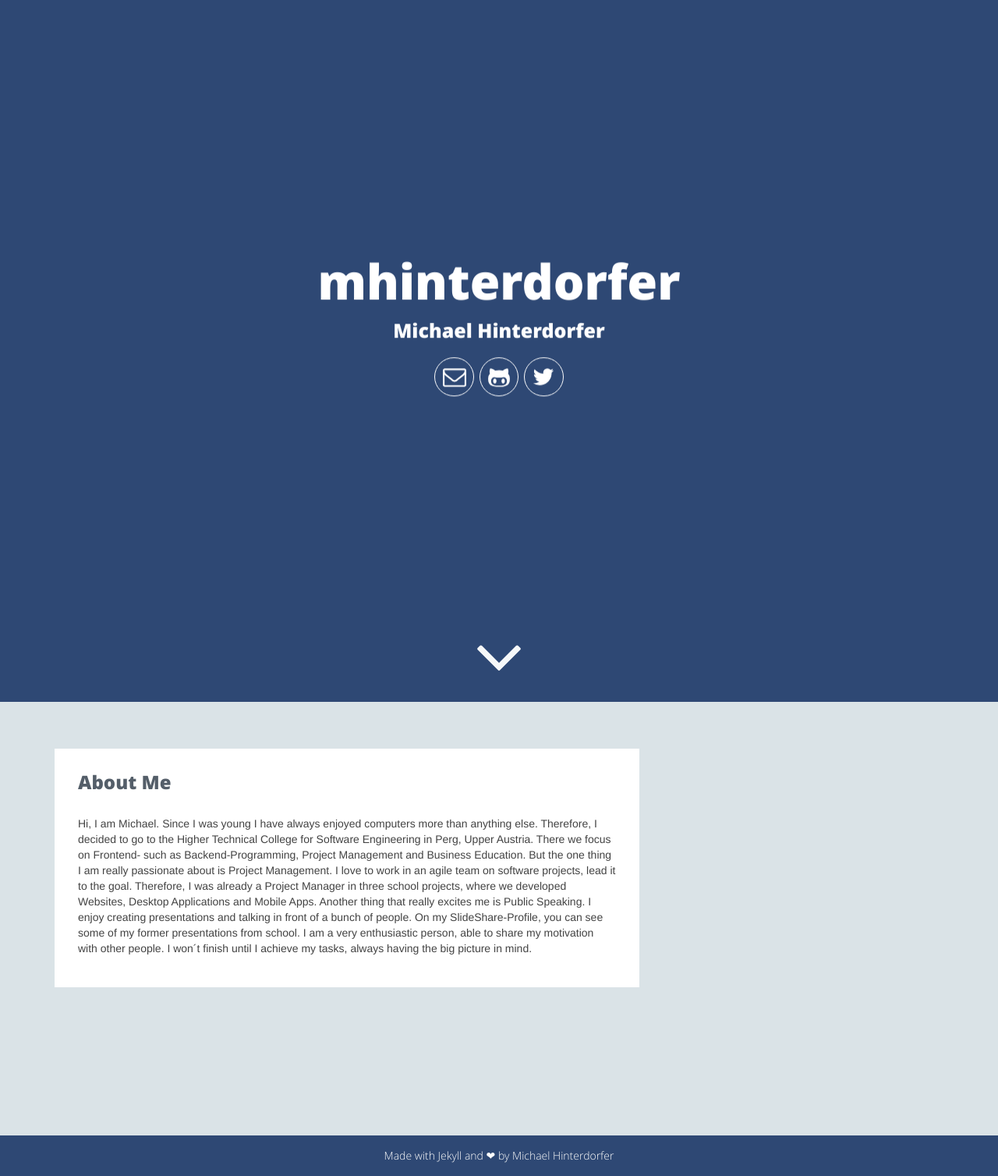
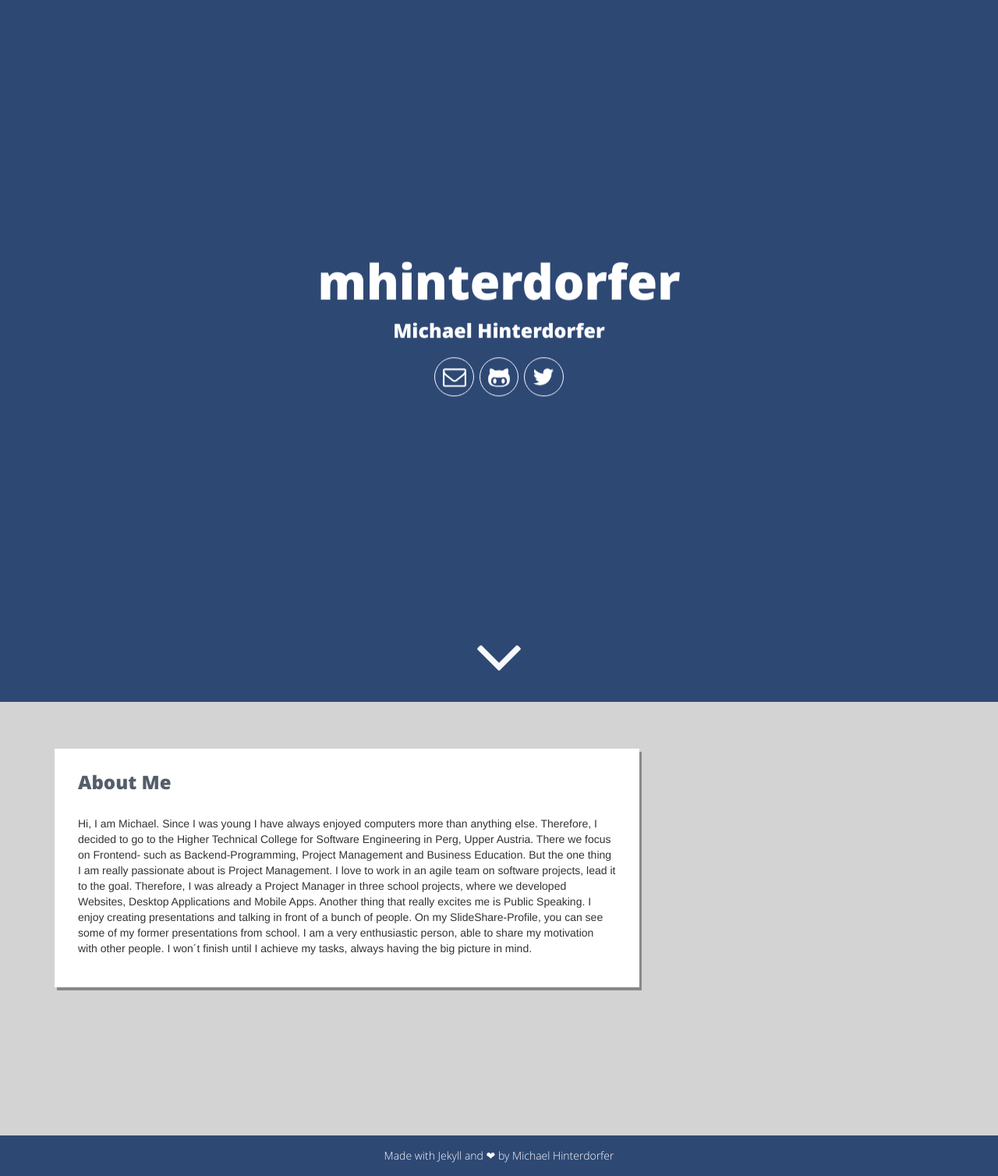
Before and after one commit to MHinterdorfer/MHinterdorfer.github.io, a Jekyll site: the page built from index.html, in a window 1280 px wide. Shown: the whole page at 78% size. Built offline with Jekyll 4.4.1, drawn with Linux system fonts in a browser that asks for light colours.

Commit message:
added shadow to cards

```diff
--- a/assets/css/main.css
+++ b/assets/css/main.css
@@ -1,7 +1,6 @@
 body {
-	color: #434343;
-	background: #DAE3E7;
-  }
+	background: #D3D3D3;
+}
 
 /* ======= Sections======= */
 .sections-wrapper {
@@ -11,6 +10,7 @@ body {
 
 .section {
   margin-bottom: 30px;
+  box-shadow: 3px 4px #888888;
 }
 
 .section .section-inner {
```
